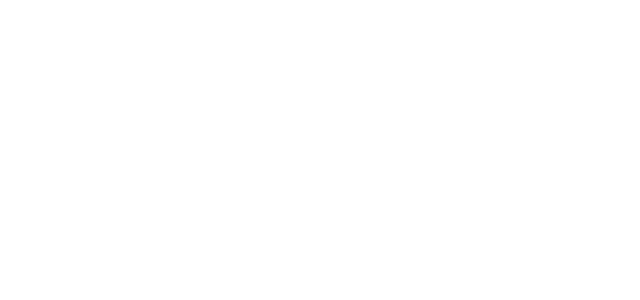
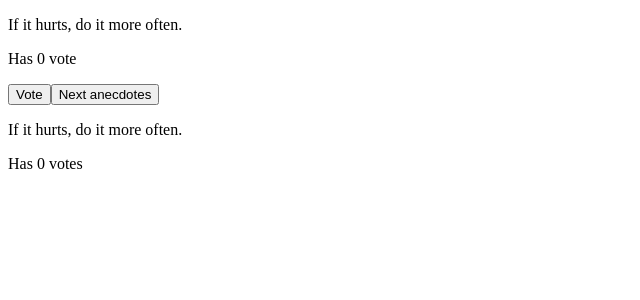
Before and after one commit to Koalai/study, a React (Vite) app in the folder my-react-app/: page / in a window 1280 px wide. Shown: the top 300 px of the page, without its empty margins (0-640 px from the left). Built offline with nearby package versions, Linux system fonts and the light colour scheme.

Commit message:
exercise part1

```diff
--- a/my-react-app/src/App.jsx
+++ b/my-react-app/src/App.jsx
@@ -1,12 +1,156 @@
-import { useState } from 'react'
+import { useState } from 'react';
+import Content from './components/Content';
+import Header from './components/Header';
+import Total from './components/Total';
 
 function App() {
+  /*  Exercise1
+  const course = {
+    name: 'Half Stack application development',
+    parts: [
+      {
+        name: 'Fundamentals of React',
+        exercises: 10,
+      },
+      {
+        name: 'Using props to pass data',
+        exercises: 7,
+      },
+      {
+        name: 'State of a component',
+        exercises: 14,
+      },
+    ],
+  };
 
   return (
     <>
+      <Header course={course} />
+      <Content course={course} />
+      <Total course={course} />
+    </>
+  );
+  */
 
+  /* Exercise 2
+  const [good, setGood] = useState(0);
+  const [neutral, setNeutral] = useState(0);
+  const [bad, setBad] = useState(0);
+
+  const increment = (setter) => {
+    setter((prev) => prev + 1);
+  };
+  return (
+    <>
+      <h1 className='font-black text-xl'>Give feedback</h1>
+      <div className='flex gap-4'>
+        <Buttons text='Good' increment={() => increment(setGood)} />
+        <Buttons text='Neutral' increment={() => increment(setNeutral)} />
+        <Buttons text='Bad' increment={() => increment(setBad)} />
+      </div>
+      <h1 className='font-black text-xl'>Statistics</h1>
+      <table>
+        <tbody>
+          <Statistics text='Good' value={good} />
+          <Statistics text='Neutral' value={neutral} />
+          <Statistics text='Bad' value={bad} />
+          <Statistics text='Total' value={good + neutral + bad} />
+          <Statistics
+            text='Average Score'
+            value={
+              good + neutral + bad > 0
+                ? (good - bad) / (good + neutral + bad)
+                : 0
+            }
+          />
+          <Statistics
+            text='Positive'
+            value={
+              good + neutral + bad > 0
+                ? (good / (good + neutral + bad)) * 100
+                : 0
+            }
+          />
+        </tbody>
+      </table>
     </>
-  )
+  );
 }
 
-export default App
+
+const Statistics = ({ text, value }) => {
+  return (
+    <tr>
+      <td>{text}</td>
+      <td>{value}</td>
+    </tr>
+  );
+};
+
+const Buttons = ({ text, increment }) => {
+  return (
+    <>
+      <button className='bg-slate-200 rounded-md px-2 py-1' onClick={increment}>
+        {text}
+      </button>
+    </>
+  );
+  */
+
+  const anecdotes = [
+    'If it hurts, do it more often.',
+    'Adding manpower to a late software project makes it later!',
+    'The first 90 percent of the code accounts for the first 90 percent of the development time...The remaining 10 percent of the code accounts for the other 90 percent of the development time.',
+    'Any fool can write code that a computer can understand. Good programmers write code that humans can understand.',
+    'Premature optimization is the root of all evil.',
+    'Debugging is twice as hard as writing the code in the first place. Therefore, if you write the code as cleverly as possible, you are, by definition, not smart enough to debug it.',
+    'Programming without an extremely heavy use of console.log is same as if a doctor would refuse to use x-rays or blood tests when diagnosing patients.',
+    'The only way to go fast, is to go well.',
+  ];
+
+  const [selected, setSelected] = useState(0);
+  const [votes, setVotes] = useState(Array(anecdotes.length).fill(0));
+
+  const randomIndex = () => {
+    let random;
+    do {
+      random = Math.floor(Math.random() * anecdotes.length);
+    } while (random === selected);
+    setSelected(random);
+  };
+
+  const increment = () => {
+    const newVotes = [...votes];
+    newVotes[selected] += 1;
+    setVotes(newVotes);
+  };
+
+  const mostVotedIndex = votes.indexOf(Math.max(...votes));
+
+  return (
+    <>
+      <p>{anecdotes[selected]}</p>
+      <p>Has {votes[selected]} vote</p>
+      <div className='flex gap-4'>
+        <button
+          onClick={increment}
+          className='bg-slate-200 px-2 py-1 rounded-md'
+        >
+          Vote
+        </button>
+        <button
+          onClick={randomIndex}
+          className='bg-slate-200 px-2 py-1 rounded-md'
+        >
+          Next anecdotes
+        </button>
+      </div>
+      <div>
+        <p>{anecdotes[mostVotedIndex]}</p>
+        <p>Has {votes[mostVotedIndex]} votes </p>
+      </div>
+    </>
+  );
+}
+
+export default App;
--- /dev/null
+++ b/my-react-app/src/components/Content.jsx
@@ -0,0 +1,16 @@
+import React from 'react'
+import Part from './Part';
+
+function Content({course}) {
+  return (
+    <div>
+     {course['parts'].map((part, index) => (
+      <div key={index}>
+       <Part name={part.name} exercises={part.exercises} />
+      </div>
+     ))}
+    </div>
+  );
+}
+
+export default Content
--- /dev/null
+++ b/my-react-app/src/components/Header.jsx
@@ -0,0 +1,7 @@
+
+
+const Header = ({course}) => {
+ return <h1>{course.name}</h1>;
+}
+
+export default Header
--- /dev/null
+++ b/my-react-app/src/components/Part.jsx
@@ -0,0 +1,11 @@
+import React from 'react'
+
+function Part({name, exercises}) {
+  return (
+    <>
+     <p>{name} {exercises}</p>
+    </>
+  )
+}
+
+export default Part
--- /dev/null
+++ b/my-react-app/src/components/Total.jsx
@@ -0,0 +1,16 @@
+import React from 'react'
+
+function Total({course}) {
+  return (
+    <>
+      <p>
+        Number of exercises{' '}
+        {course['parts'].reduce((acc, part) => {
+         return acc + part['exercises']
+        }, 0)}
+      </p>
+    </>
+  );
+}
+
+export default Total
```
